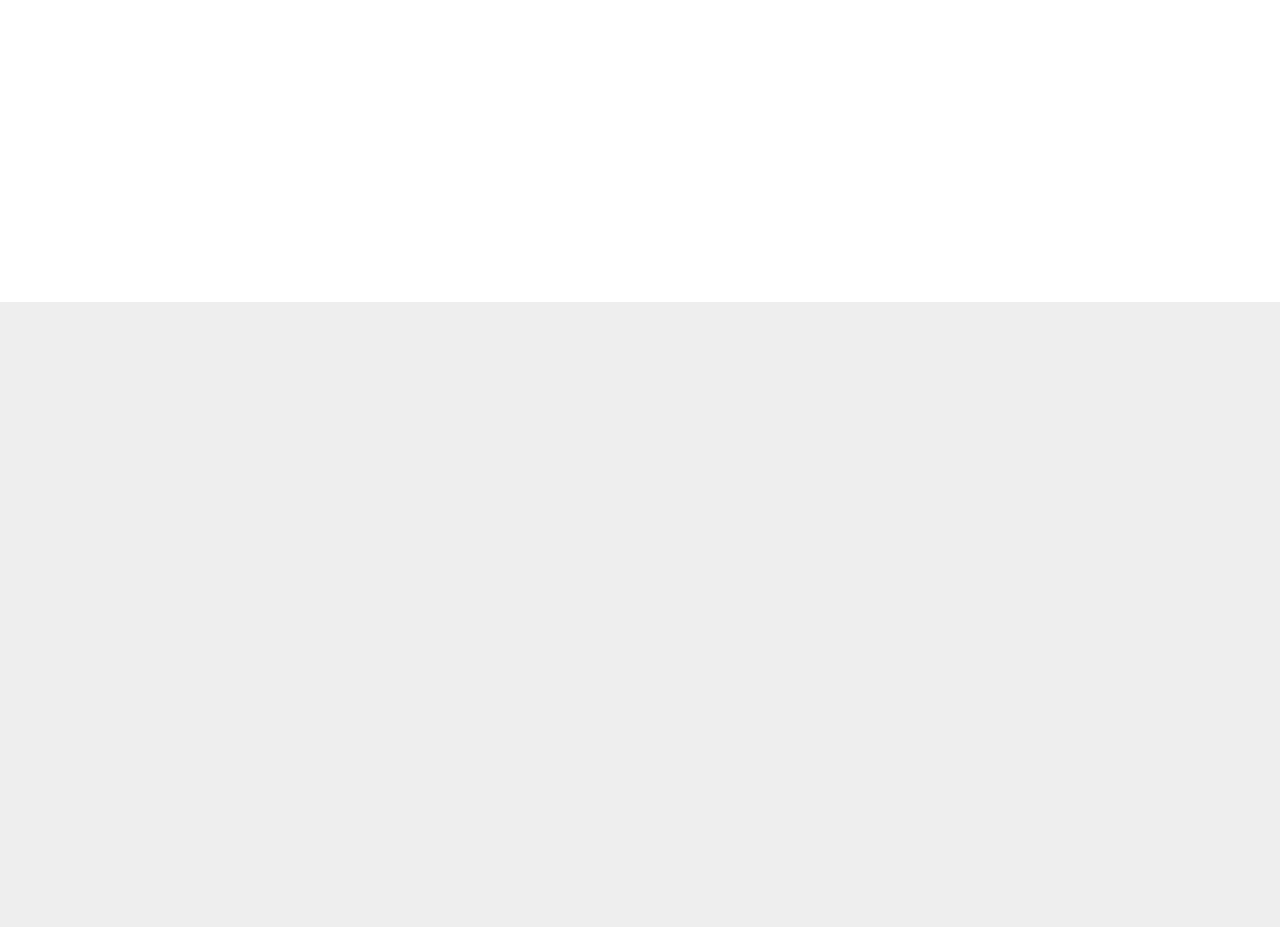
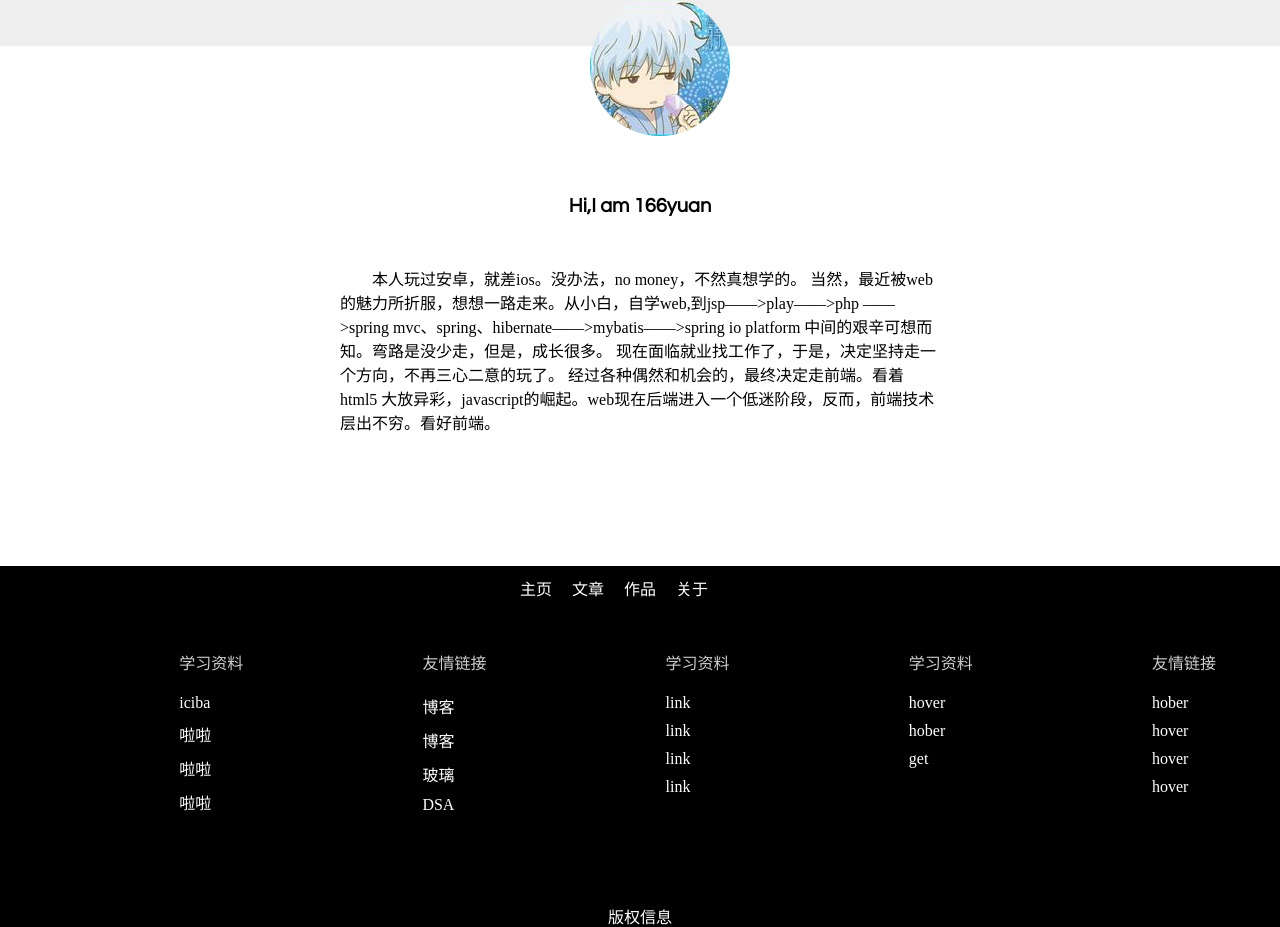
Before and after one commit to 166yuan/MyShow, a plain HTML site: page ife/index.html in a window 1280 px wide. Shown: the part 1107-2034 px from the top of the page. Before the commit the page ends 1409 px from the top, so only its background shows below. Drawn offline with Linux system fonts and the light colour scheme.

Commit message:
finish my page

```diff
--- a/ife/css/ife.css
+++ b/ife/css/ife.css
@@ -109,7 +109,7 @@ header{
 	margin-top: 10px;
 }
 .gallery{
-	width: 80%;
+	width: 990px;
 	margin: 0 auto;
 	background-color: inherit;
 }
@@ -128,6 +128,68 @@ header{
 .brief{
 	width: 100%;
 	height: 20em;
-	margin-top: 4em;
+	margin-top: 8em;
+	position: relative;
+	padding-bottom: 200px;
 	background-color: #ffffff;
 }
+
+.avator{
+	position: absolute;
+	left: 50%;
+	margin-left: -50px;
+	margin-top: -50px;
+	border-radius: 80px;
+}
+
+.introduction{
+	position: relative;
+	padding-top: 150px;
+	width: 600px;
+	margin: 0 auto;
+}
+.introduction h1{
+	font-size: 20px;
+	text-align: center;
+	font-family: Century Gothic;
+	color: #000000;
+}
+.introduction p{
+	margin-top: 50px;
+	text-indent: 2em;
+}
+footer{
+	background-color: #000000;
+}
+.foobar{
+	width: 240px;
+	margin: 0 auto;
+	padding: 10px 0 10px 0 ;
+}
+.foobar li{
+float: left;
+margin-right: 20px;
+color: #ffffff;
+}
+.link-title{
+	margin: 0 auto;
+	color: #ccc;
+}
+.link-title>li{
+	float: left;
+	margin: 40px 0px 90px 14%;
+}
+.submenu{
+	margin-top: 20px;
+}
+.submenu>li{
+	margin-top: 10px;
+	color: #ffffff;
+}
+.about{
+	color:white;
+	text-align: center;
+}
+.about img{
+	margin-top: 5px;
+}
--- a/ife/index.html
+++ b/ife/index.html
@@ -58,8 +58,69 @@
 		</div>
 
 		<div class="brief">
-
+			<img src="img/166yuan.jpg" alt="avator" class="avator">
+			<div class="introduction">
+				<h1 class="hi">Hi,I am 166yuan</h1>
+				<p >本人玩过安卓，就差ios。没办法，no money，不然真想学的。 当然，最近被web的魅力所折服，想想一路走来。从小白，自学web,到jsp——>play——>php ——>spring mvc、spring、hibernate——>mybatis——>spring io platform 中间的艰辛可想而知。弯路是没少走，但是，成长很多。 现在面临就业找工作了，于是，决定坚持走一个方向，不再三心二意的玩了。 经过各种偶然和机会的，最终决定走前端。看着html5 大放异彩，javascript的崛起。web现在后端进入一个低迷阶段，反而，前端技术层出不穷。看好前端。</p>
+			</div>
 		</div>
 	</div>
+
+	<footer>
+		<ul class="foobar clearfix">
+			<li><a href="#">主页</a></li>
+			<li><a href="#">文章</a></li>
+			<li><a href="#">作品</a></li>
+			<li><a href="#">关于</a></li>
+		</ul>
+		<div class="footer">
+			<ul class="link-title clearfix">
+				<li>学习资料
+				<ul class="submenu">
+				 	<li>iciba</li>
+				 	<li>啦啦</li>
+				 	<li>啦啦</li>
+				 	<li>啦啦</li>
+				 </ul>
+				</li>
+				<li>友情链接
+					<ul class="submenu">
+						<li>博客</li>
+						<li>博客</li>
+						<li>玻璃</li>
+						<li>DSA</li>
+					</ul>
+				</li>
+				<li>学习资料
+					<ul class="submenu">
+						<li>link</li>
+						<li>link</li>
+						<li>link</li>
+						<li>link</li>
+					</ul>
+				</li>
+				<li>学习资料
+					<ul class="submenu">
+						<li>hover</li>
+						<li>hober</li>
+						<li>get</li>
+						<li></li>
+					</ul>
+				</li>
+				<li>友情链接
+					<ul class="submenu">
+						<li>hober</li>
+						<li>hover</li>
+						<li>hover</li>
+						<li>hover</li>
+					</ul>
+				</li>
+			</ul>
+		</div>
+		<div class="about">
+			<p>版权信息</p>
+			<img src="img/icon-github.png" alt="github">
+		</div>
+	</footer>
 </body>
 </html>
```
Also changed, not shown: ife/img/166yuan.jpg (added).
